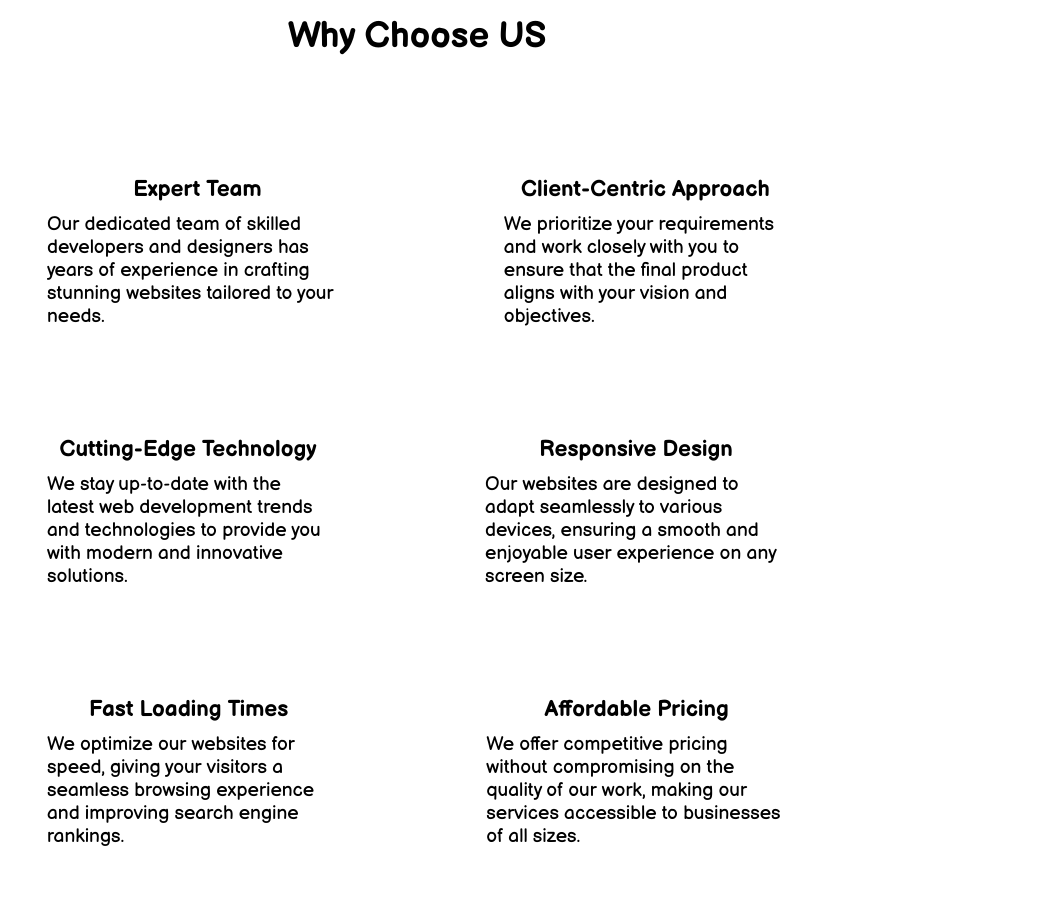
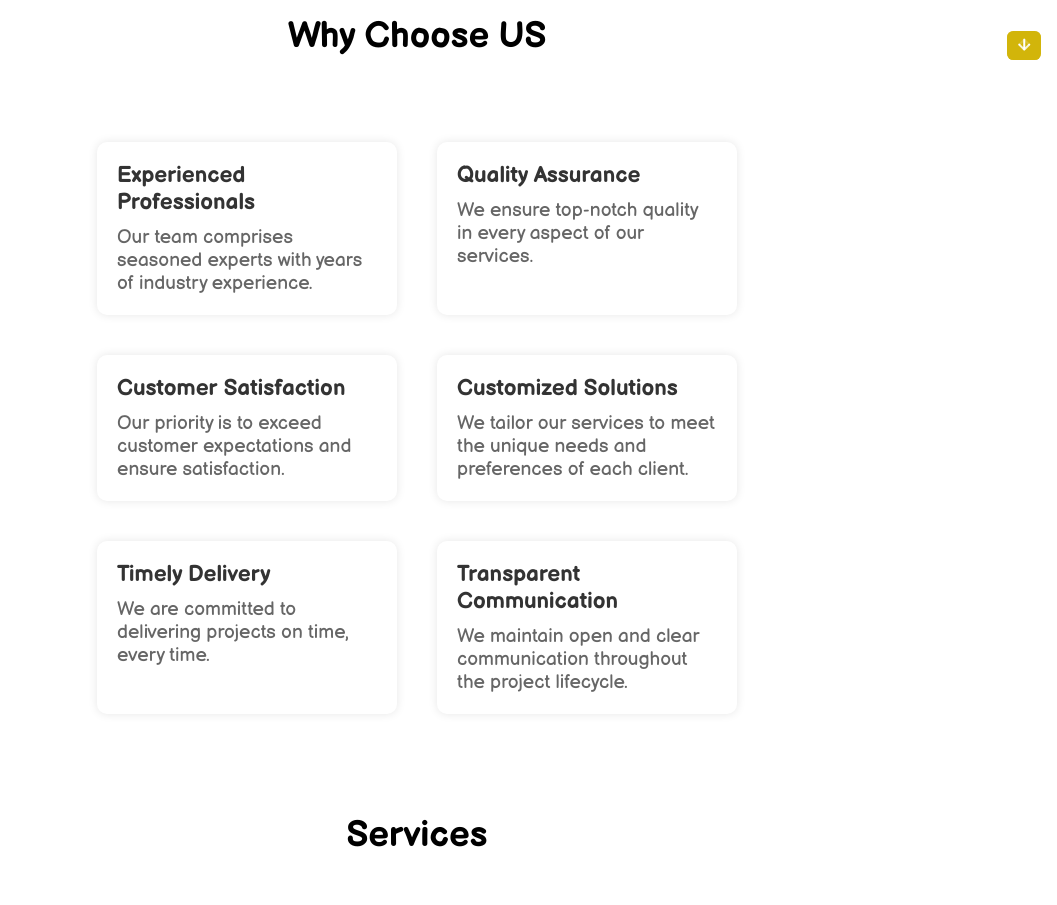
Before and after one commit to GKdevelopers0405/virinchicreations, a plain HTML site: page index.html in a window 1280 px wide. Shown: the part 900-1805 px from the top of the page, without its empty margins (223-1280 px from the left). Drawn offline with nearby package versions, Linux system fonts and the light colour scheme.

Commit message:
why choose us changed and scroll up/down added

```diff
--- a/assests/css/style.css
+++ b/assests/css/style.css
@@ -935,6 +935,52 @@ img {
 
 /* Why Choose Us */
 
+  .why-choose-us {
+    display: flex;
+    flex-wrap: wrap;
+    justify-content: center;
+  }
+
+  .reason {
+    position: relative;
+    width: 300px;
+    margin: 20px;
+    padding: 20px;
+    background-color: #fff;
+    border-radius: 10px;
+    box-shadow: 0 0 10px rgba(0, 0, 0, 0.1);
+    transition: all 0.3s ease;
+  }
+
+.reason h3{
+    margin-bottom: 10px;
+}
+
+  .reason:hover::before {
+    content: '';
+    position: absolute;
+    top: 0;
+    left: 0;
+    right: 0;
+    bottom: 0;
+    background-color: rgba(208, 178, 0, 0.2); /* RGBA value for the color */
+    border-radius: 10px;
+  }
+
+  .reason:hover {
+    transform: translateY(-5px);
+    box-shadow: 0 0 20px rgba(0, 0, 0, 0.2);
+  }
+
+  .reason h3 {
+    color: #333;
+  }
+
+  .reason p {
+    color: #666;
+  }
+
+
 
 .row{
     display: flex;
@@ -1023,6 +1069,7 @@ img {
 .services-content .services__title i{
     font-size: 3rem;
     margin-right: 10px;
+    color: #d0b200;
 }
 
 .services-content .services-head{
--- a/assests/js/script.js
+++ b/assests/js/script.js
@@ -338,29 +338,30 @@ navLink.forEach((n) => n.addEventListener("click", linkAction));
 
 // window.addEventListener("scroll", scrollHeader);
 
-// // show scroll top
 
-// var lastScrollTop = 0;
+// show scroll top
 
-// window.addEventListener("scroll", () => {
-//     var st = window.pageYOffset || document.documentElement.scrollTop;
-//     const scrollDown = document.getElementById("scroll-down");
-//     const scrollUp = document.getElementById("scroll-up");
+var lastScrollTop = 0;
 
-//     if (st > lastScrollTop) {
-//         scrollUp.classList.remove("show-scroll");
+window.addEventListener("scroll", () => {
+    var st = window.pageYOffset || document.documentElement.scrollTop;
+    const scrollDown = document.getElementById("scroll-down");
+    const scrollUp = document.getElementById("scroll-up");
 
-//         if (st >= 560) scrollDown.classList.add("show-scroll");
-//         else scrollUp.classList.remove("show-scroll");
-//     } else {
-//         scrollDown.classList.remove("show-scroll");
-//         if (st >= 560) scrollUp.classList.add("show-scroll");
-//         else scrollUp.classList.remove("show-scroll");
-//     }
+    if (st > lastScrollTop) {
+        scrollUp.classList.remove("show-scroll");
 
-//     lastScrollTop = st <= 0 ? 0 : st;
-// });
-// // window.addEventListener("scroll", scrollDown);
+        if (st >= 560) scrollDown.classList.add("show-scroll");
+        else scrollUp.classList.remove("show-scroll");
+    } else {
+        scrollDown.classList.remove("show-scroll");
+        if (st >= 560) scrollUp.classList.add("show-scroll");
+        else scrollUp.classList.remove("show-scroll");
+    }
+
+    lastScrollTop = st <= 0 ? 0 : st;
+});
+// window.addEventListener("scroll", scrollDown);
 
 // // change theme code
 
--- a/index.html
+++ b/index.html
@@ -173,8 +173,34 @@
             <h2 class="section__title">Why Choose US</h2>
             <span class="section__subtitle"></span>
             <div class="choose-container container">
+                <div class="why-choose-us">
+                    <div class="reason">
+                      <h3>Experienced Professionals</h3>
+                      <p>Our team comprises seasoned experts with years of industry experience.</p>
+                    </div>
+                    <div class="reason">
+                      <h3>Quality Assurance</h3>
+                      <p>We ensure top-notch quality in every aspect of our services.</p>
+                    </div>
+                    <div class="reason">
+                      <h3>Customer Satisfaction</h3>
+                      <p>Our priority is to exceed customer expectations and ensure satisfaction.</p>
+                    </div>
+                    <div class="reason">
+                      <h3>Customized Solutions</h3>
+                      <p>We tailor our services to meet the unique needs and preferences of each client.</p>
+                    </div>
+                    <div class="reason">
+                      <h3>Timely Delivery</h3>
+                      <p>We are committed to delivering projects on time, every time.</p>
+                    </div>
+                    <div class="reason">
+                      <h3>Transparent Communication</h3>
+                      <p>We maintain open and clear communication throughout the project lifecycle.</p>
+                    </div>
+                  </div>
 
-                <div class="row">
+                <!-- <div class="row">
                     <div class="choose-content">
                         <h3>Expert Team</h3>
                         <p>Our dedicated team of skilled developers and designers has years of experience in crafting
@@ -214,7 +240,7 @@
                         <p>We offer competitive pricing without compromising on the quality of our work, making our
                             services accessible to businesses of all sizes.</p>
                     </div>
-                </div>
+                </div> -->
             </div>
         </section>
 
@@ -641,6 +667,17 @@
             </div>
         </section>
 
+    <!-- ============== SCROLLING ========== -->
+
+        <a href="#" class="scrollup" id="scroll-up">
+            <i class="uil uil-arrow-up scrollup__icon"></i>
+        </a>
+
+
+        <a href="#contact" class="scrolldown" id="scroll-down">
+            <i class="uil uil-arrow-down scrolldown__icon"></i>
+        </a>
+
     </main>
 
 
@@ -706,6 +743,7 @@
     </footer>
 
 
+
     <!-- ================ font-awesome =============== -->
     <script type="text/javascript" src="https://example.com/fontawesome/v6.5.1/js/conflict-detection.js">
     </script>
```
Also changed, not shown: logo/index.html (+10 -4 lines), logo/img/logo2.jpg (added).
